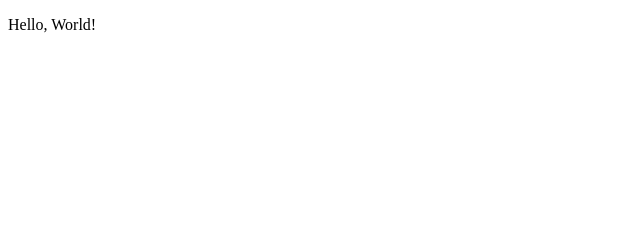
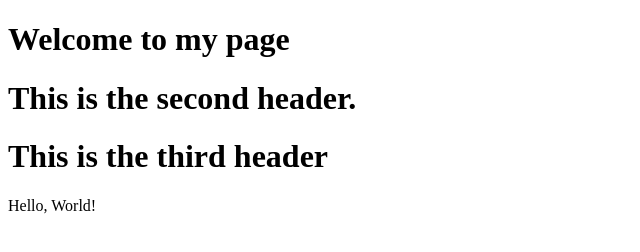
Before and after one commit to psuchecki98/Phase-1-JavaScript-Lecture, a plain HTML site: page public/index.html in a window 1280 px wide. Shown: the whole page, without its empty margins (0-640 px from the left). Drawn offline with Linux system fonts and the light colour scheme.

```diff
--- a/public/index.html
+++ b/public/index.html
@@ -15,8 +15,11 @@
     </head>
 
     <body>
+        <h1>Welcome to my page</h1>
+        <h1 id = 'secondh1'>This is the second header.</h1>
+        <h1 id = 'thirdh1'>This is the third header</h1>
+        <p>Hello, World!</p>
 
-        <p>Hello, World!</p>
 
     </body>
 
```
